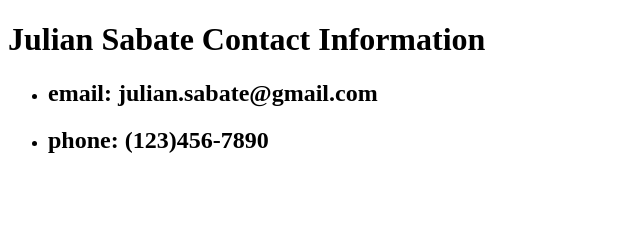
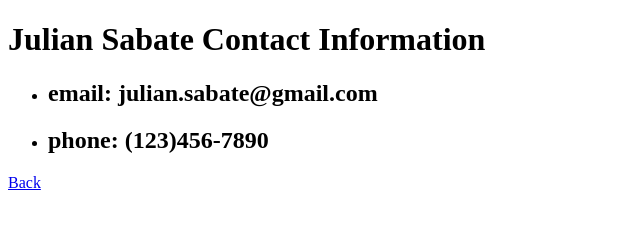
Before and after one commit to juliansabate/Capstone-Project, a plain HTML site: page Public/contact.html in a window 1280 px wide. Shown: the full height of the page, 0-640 px from the left. Drawn offline with Linux system fonts and the light colour scheme.

Commit message:
Add files via upload

```diff
--- a/Public/contact.html
+++ b/Public/contact.html
@@ -12,5 +12,6 @@
         </ul>
 
 
+     <a href="../index.html">Back</a>
     </body>
 </html>
```
Also changed, not shown: Public/hobbies.html (+1 -1 lines).
